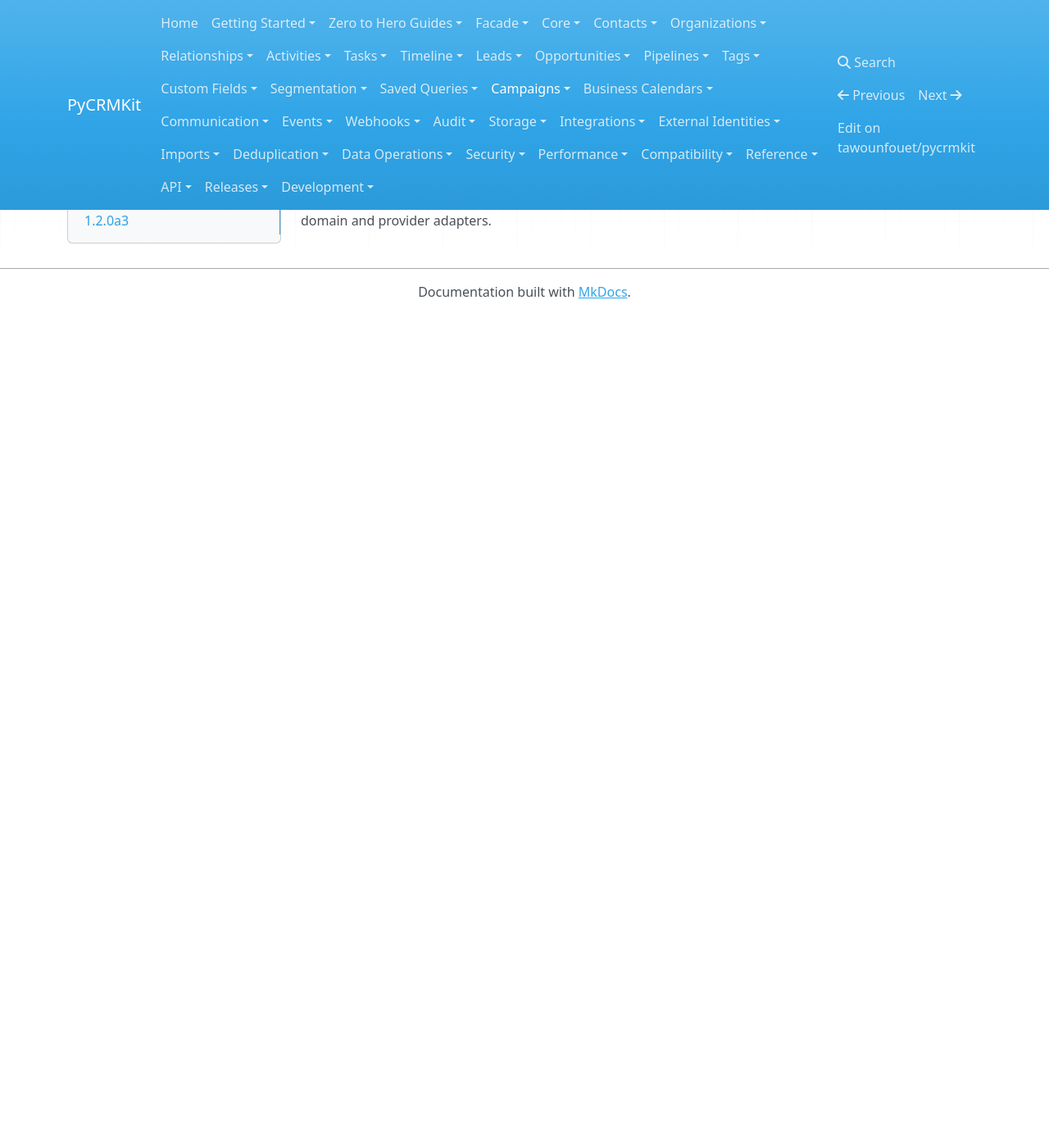
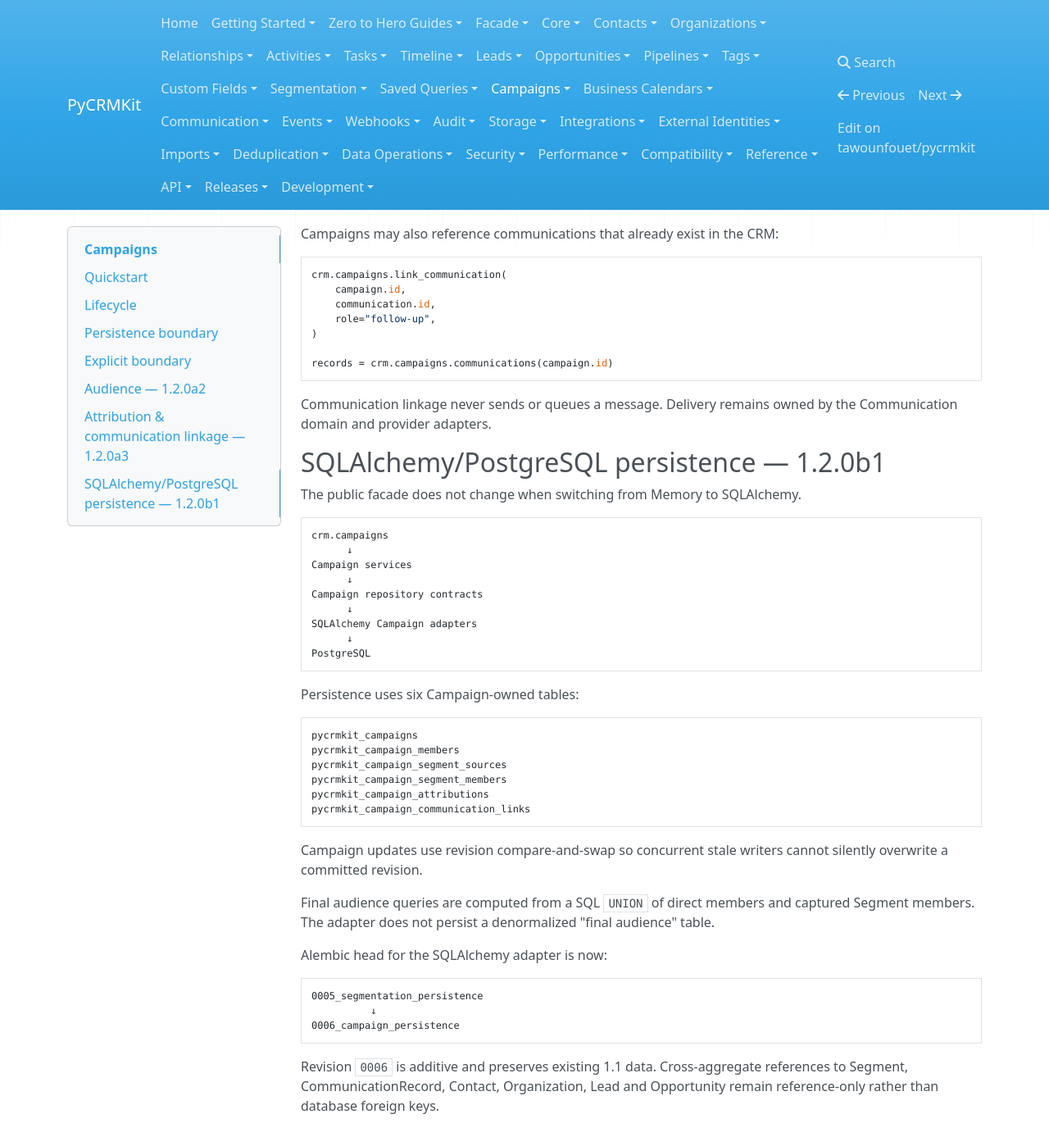
Before and after one commit to tawounfouet/pycrmkit, an MkDocs documentation site: the page built from docs/campaigns/index.md, in a window 1280 px wide and 1400 px high, scrolled down 3392 px. Shown: the whole window at 82% size. Built offline with MkDocs 1.6.1, drawn with Linux system fonts in a browser that asks for light colours; nearby versions of some CDN libraries; before the commit the page ends 3776 px from its top, so only the background shows below that; some of the changed text lies outside the part shown.

Commit message:
docs(campaigns): document SQLAlchemy PostgreSQL persistence

```diff
--- a/docs/campaigns/index.md
+++ b/docs/campaigns/index.md
@@ -66,11 +66,25 @@ Lifecycle mutations are revisioned and can use optimistic preconditions.
 
 ## Persistence boundary
 
-1.2.0a1 ships the semantic reference implementation through the Memory adapter.
+Memory remains the semantic reference implementation for Campaign behavior.
 
-SQLAlchemy/PostgreSQL and Django Campaign persistence are intentionally
-deferred to later 1.2 beta milestones. Unsupported adapters fail closed through
-the Campaign capability protocol.
+From **1.2.0b1**, the complete Campaign contract is also available through the
+SQLAlchemy/PostgreSQL adapter:
+
+~~~text
+Campaign
+├── metadata + lifecycle + revision
+├── direct members
+├── Segment source provenance
+├── captured Segment members
+├── attribution references
+└── communication links
+~~~
+
+All Campaign SQLAlchemy repositories participate in the existing
+`SQLAlchemyUnitOfWork`; repository methods do not commit independently.
+
+Django Campaign persistence remains deferred to `1.2.0b2`.
 
 ## Explicit boundary
 
@@ -188,3 +202,51 @@ records = crm.campaigns.communications(campaign.id)
 
 Communication linkage never sends or queues a message. Delivery remains owned
 by the Communication domain and provider adapters.
+
+
+
+## SQLAlchemy/PostgreSQL persistence — 1.2.0b1
+
+The public facade does not change when switching from Memory to SQLAlchemy.
+
+~~~text
+crm.campaigns
+      ↓
+Campaign services
+      ↓
+Campaign repository contracts
+      ↓
+SQLAlchemy Campaign adapters
+      ↓
+PostgreSQL
+~~~
+
+Persistence uses six Campaign-owned tables:
+
+~~~text
+pycrmkit_campaigns
+pycrmkit_campaign_members
+pycrmkit_campaign_segment_sources
+pycrmkit_campaign_segment_members
+pycrmkit_campaign_attributions
+pycrmkit_campaign_communication_links
+~~~
+
+Campaign updates use revision compare-and-swap so concurrent stale writers
+cannot silently overwrite a committed revision.
+
+Final audience queries are computed from a SQL `UNION` of direct members and
+captured Segment members. The adapter does not persist a denormalized
+"final audience" table.
+
+Alembic head for the SQLAlchemy adapter is now:
+
+~~~text
+0005_segmentation_persistence
+          ↓
+0006_campaign_persistence
+~~~
+
+Revision `0006` is additive and preserves existing 1.1 data. Cross-aggregate
+references to Segment, CommunicationRecord, Contact, Organization, Lead and
+Opportunity remain reference-only rather than database foreign keys.
```
